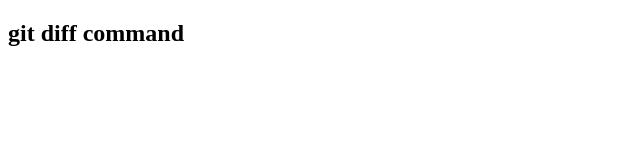
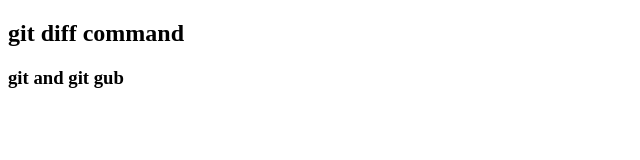
Before and after one commit to MaazAbbasi-1/git-diff-command, a plain HTML site: page index.html in a window 1280 px wide. Shown: the whole page, without its empty margins (0-640 px from the left). Drawn offline with Linux system fonts and the light colour scheme.

Commit message:
second commit

```diff
--- a/index.html
+++ b/index.html
@@ -7,5 +7,6 @@
 </head>
 <body>
     <h2>git diff command</h2>
+    <h3>git and git gub</h3>
 </body>
 </html>
```
